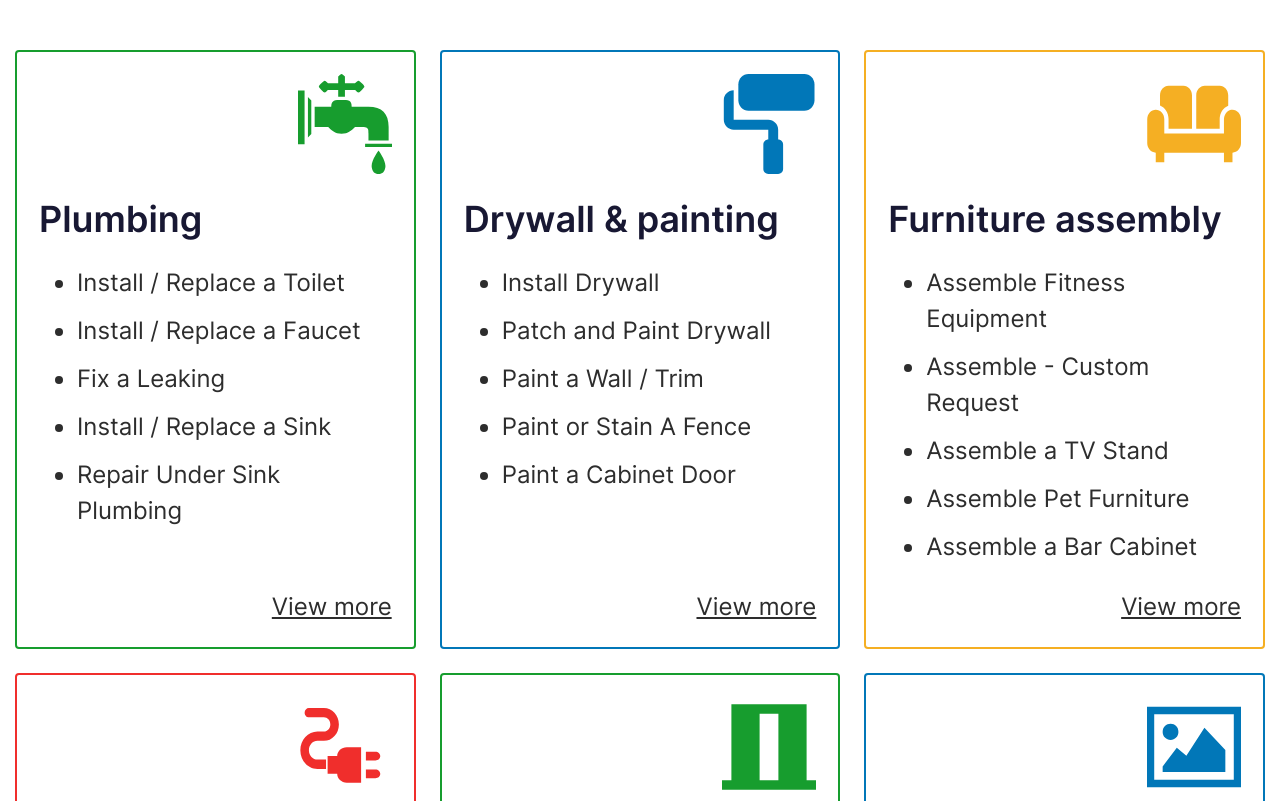
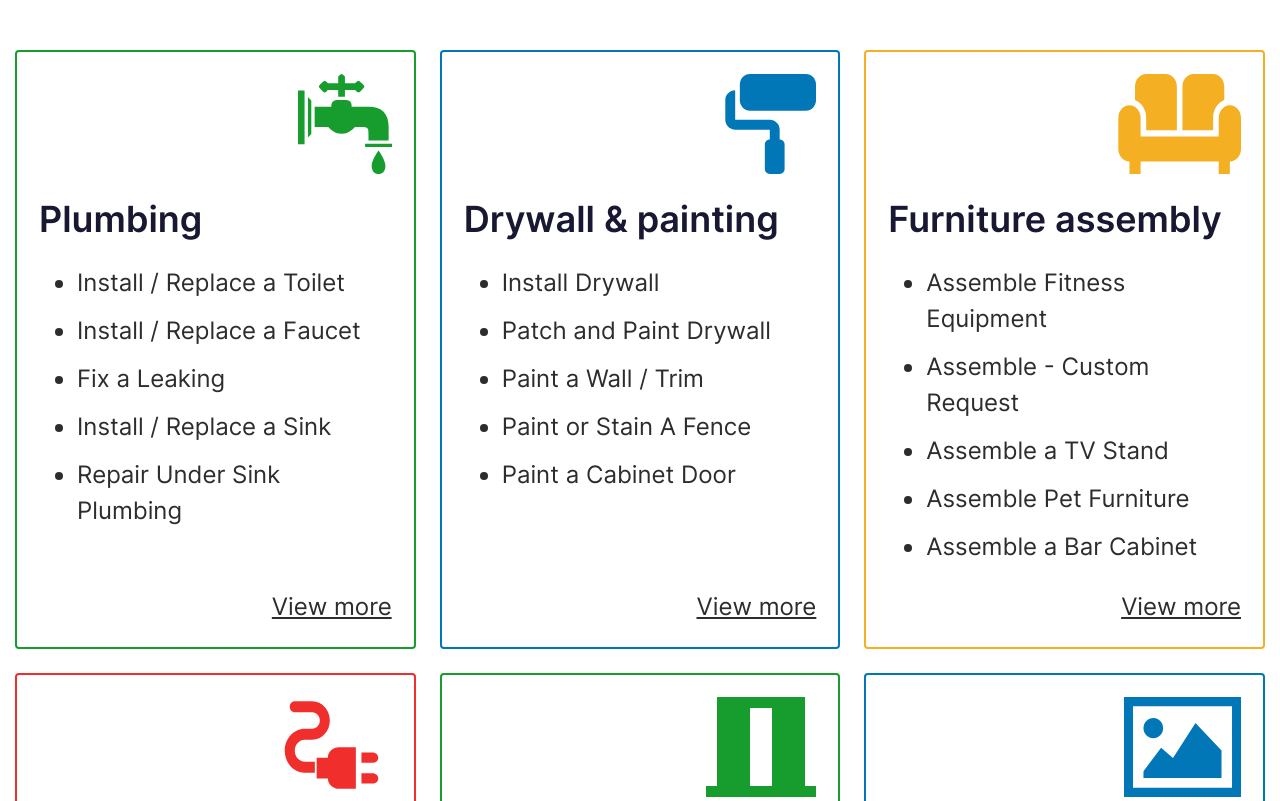
Before and after one commit to Sonyachna27/Development, a plain HTML site: page index.html in a window 1280 px wide. Shown: the top 801 px of the page. Drawn offline with Linux system fonts and the light colour scheme.

Commit message:
add size

```diff
--- a/index.html
+++ b/index.html
@@ -29,7 +29,7 @@
               </div>
             </div>
             <div class="card">
-              <svg class="social-icon" viewBox="0 0 94 100">
+              <svg class="social-icon" viewBox="0 0 91 100">
                 <use href="./images/sprite.svg#paint"></use>
               </svg>
               <div class="card__content">
@@ -45,7 +45,7 @@
               </div>
             </div>
             <div class="card">
-              <svg class="social-icon" viewBox="0 0 94 100">
+              <svg class="social-icon" viewBox="0 0 123 100">
                 <use href="./images/sprite.svg#Frame 11"></use>
               </svg>
               <div class="card__content">
@@ -61,7 +61,7 @@
               </div>
             </div>
             <div class="card">
-              <svg class="social-icon" viewBox="0 0 94 100">
+              <svg class="social-icon" viewBox="0 0 110 100">
                 <use href="./images/sprite.svg#Electrical"></use>
               </svg>
               <div class="card__content">
@@ -76,7 +76,7 @@
               </div>
             </div>
             <div class="card">
-              <svg class="social-icon" viewBox="0 0 94 100">
+              <svg class="social-icon" viewBox="0 0 110 100">
                 <use href="./images/sprite.svg#door"></use>
               </svg>
               <div class="card__content">
@@ -91,7 +91,7 @@
               </div>
             </div>
             <div class="card">
-              <svg class="social-icon" viewBox="0 0 94 100">
+              <svg class="social-icon" viewBox="0 0 117 100">
                 <use href="./images/sprite.svg#picture"></use>
               </svg>
               <div class="card__content">
@@ -106,7 +106,7 @@
               </div>
             </div>
             <div class="card">
-              <svg class="social-icon" viewBox="0 0 94 100">
+              <svg class="social-icon" viewBox="0 0 116 100">
                 <use href="./images/sprite.svg#instalation"></use>
               </svg>
               <div class="card__content">
```
